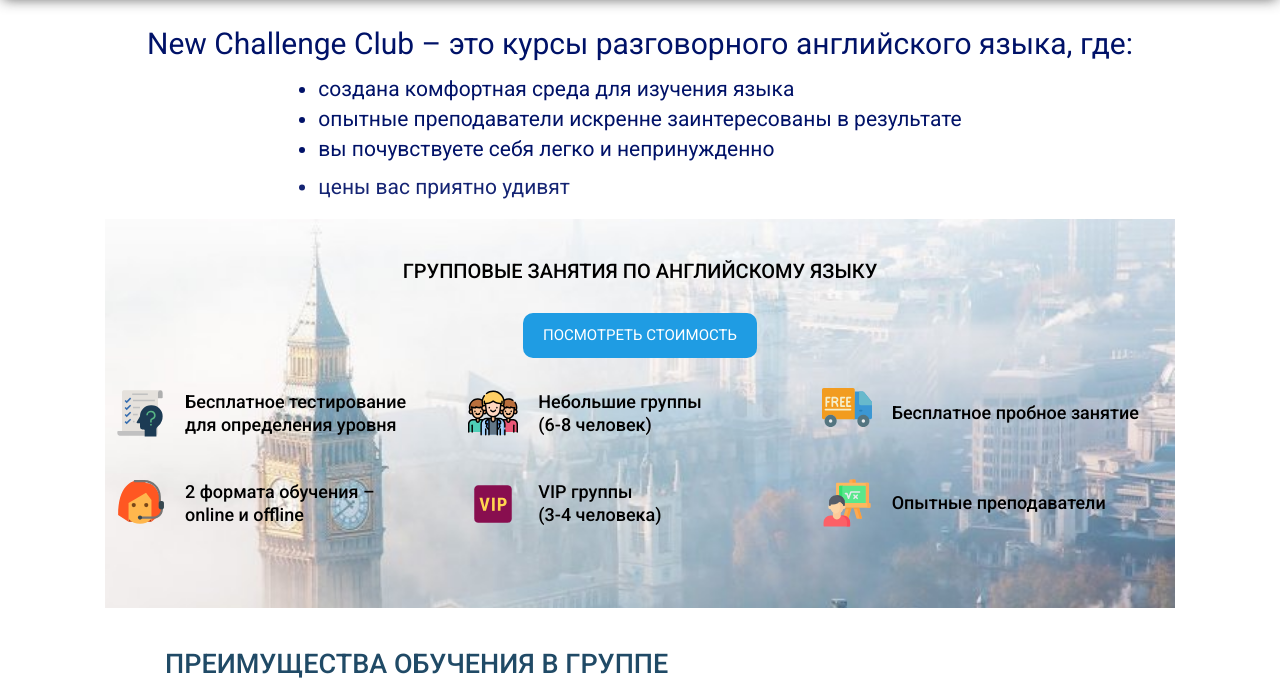
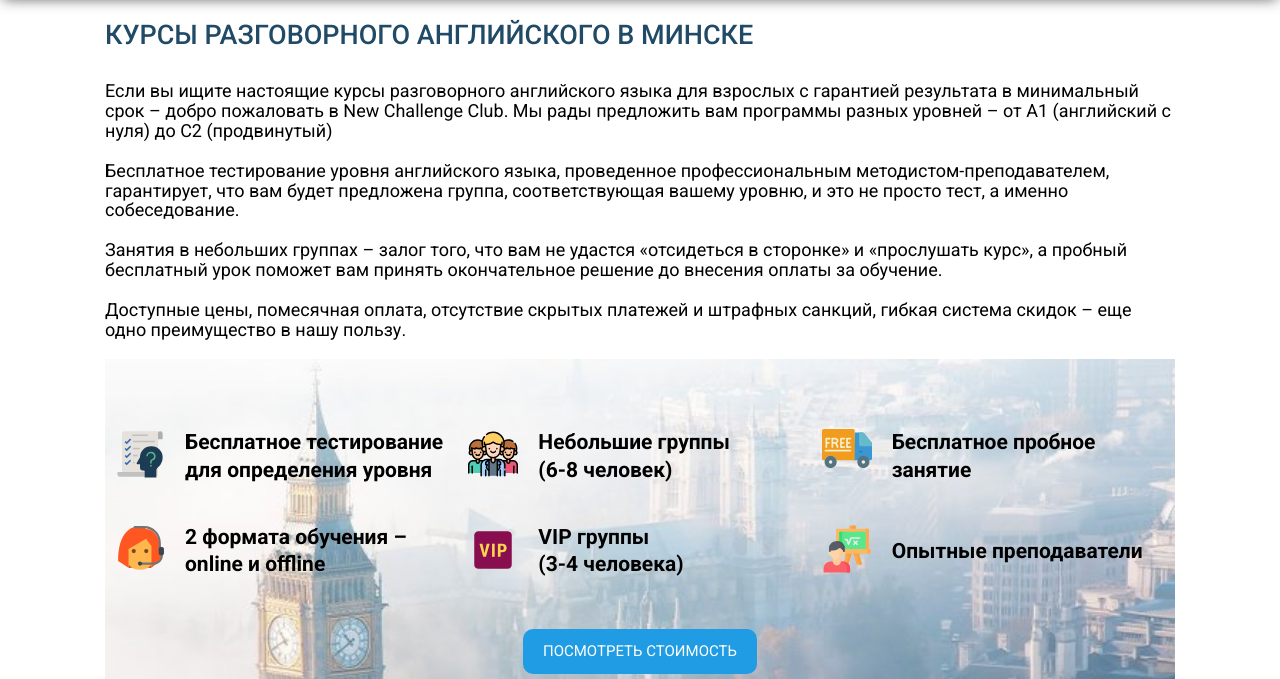
Before and after one commit to Evgen112227/english-school-site, a plain HTML site: page group-learning.html in a window 1280 px wide. Shown: the part 121-800 px from the top of the page. Drawn offline with Linux system fonts and the light colour scheme.

Commit message:
added some changes

```diff
--- a/css/_group-studying.scss
+++ b/css/_group-studying.scss
@@ -1,3 +1,11 @@
+.description {
+	margin-bottom: 2rem;
+	p {
+		margin-bottom: 2rem;
+		font-size: 1.8rem;
+		line-height: 1.1;
+	}
+}
 .group-studying {
 	color: #000;
 	margin-bottom: 4rem;
@@ -9,8 +17,8 @@
 		background-repeat: no-repeat;
 		background-position: 50% 20%;
 		background-size: cover;
-		padding-top: 4rem;
-		padding-bottom: 8rem;
+		padding-top: 2rem;
+		padding-bottom: 3rem;
 		padding-right: 1rem;
 		padding-left: 1rem;
 	}
@@ -48,7 +56,8 @@
 
 	&__list {
 		display: grid;
-
+		margin-top: 5rem;
+		margin-bottom: 5rem;
 		align-content: center;
 		justify-content: center;
 		grid-template-columns: repeat(auto-fit, minmax(280px, 1fr));
@@ -76,8 +85,8 @@
 
 	&__text-top {
 		line-height: 1.3;
-		font-size: 1.8rem;
-		font-weight: 500;
+		font-size: 2.1rem;
+		font-weight: 600;
 		align-self: center;
 		justify-self: start;
 	}
@@ -275,13 +284,15 @@
 	// .group-benefits__right
 
 	&__right {
+		max-width: 50%;
 	}
 
 	// .group-benefits__image
 
 	&__image {
+		margin-left: 2rem;
 		border-radius: 10px;
-		max-width: 300px;
-		max-height: 300px;
+		width: auto;
+		height: 400px;
 	}
 }
--- a/css/style.css
+++ b/css/style.css
@@ -677,14 +677,15 @@ strong {
   left: 0px;
   top: 0px;
   z-index: 0;
-  width: 100%;
-  height: 100%;
-  -webkit-filter: blur(2.5px);
-          filter: blur(2.5px);
+  width: 120%;
+  height: 120%;
+  -webkit-filter: blur(0.5px);
+          filter: blur(0.5px);
   -o-object-fit: cover;
      object-fit: cover;
 }
 .about__form {
+  overflow: hidden;
   -webkit-box-flex: 1;
       -ms-flex: 1 1 50%;
           flex: 1 1 50%;
@@ -1780,6 +1781,15 @@ strong {
   margin-bottom: 2rem;
 }
 
+.description {
+  margin-bottom: 2rem;
+}
+.description p {
+  margin-bottom: 2rem;
+  font-size: 1.8rem;
+  line-height: 1.1;
+}
+
 .group-studying {
   color: #000;
   margin-bottom: 4rem;
@@ -1789,8 +1799,8 @@ strong {
   background-repeat: no-repeat;
   background-position: 50% 20%;
   background-size: cover;
-  padding-top: 4rem;
-  padding-bottom: 8rem;
+  padding-top: 2rem;
+  padding-bottom: 3rem;
   padding-right: 1rem;
   padding-left: 1rem;
 }
@@ -1826,6 +1836,8 @@ strong {
 }
 .group-studying__list {
   display: grid;
+  margin-top: 5rem;
+  margin-bottom: 5rem;
   -ms-flex-line-pack: center;
       align-content: center;
   -webkit-box-pack: center;
@@ -1844,8 +1856,8 @@ strong {
 }
 .group-studying__text-top {
   line-height: 1.3;
-  font-size: 1.8rem;
-  font-weight: 500;
+  font-size: 2.1rem;
+  font-weight: 600;
   -ms-flex-item-align: center;
       align-self: center;
   justify-self: start;
@@ -1996,10 +2008,14 @@ strong {
   margin-bottom: 3px;
   font-style: italic;
 }
+.group-benefits__right {
+  max-width: 50%;
+}
 .group-benefits__image {
+  margin-left: 2rem;
   border-radius: 10px;
-  max-width: 300px;
-  max-height: 300px;
+  width: auto;
+  height: 400px;
 }
 
 .wrapper1 {
--- a/group-learning.html
+++ b/group-learning.html
@@ -128,7 +128,28 @@
 			</header>
 			<main class="main">
 				<h1 class="visually-hidden">Занятия в группе</h1>
-				<section class="about">
+				<div class="description _container">
+					<h2>Курсы разговорного английского в Минске</h2>
+					<p>
+						Если вы ищите настоящие курсы разговорного английского языка для взрослых с гарантией результата в
+						минимальный срок – добро пожаловать в New Challenge Club. Мы рады предложить вам программы разных уровней –
+						от А1 (английский с нуля) до С2 (продвинутый)
+					</p>
+					<p>
+						Бесплатное тестирование уровня английского языка, проведенное профессиональным методистом-преподавателем,
+						гарантирует, что вам будет предложена группа, соответствующая вашему уровню, и это не просто тест, а именно
+						собеседование.
+					</p>
+					<p>
+						Занятия в небольших группах – залог того, что вам не удастся «отсидеться в сторонке» и «прослушать курс», а
+						пробный бесплатный урок поможет вам принять окончательное решение до внесения оплаты за обучение.
+					</p>
+					<p>
+						Доступные цены, помесячная оплата, отсутствие скрытых платежей и штрафных санкций, гибкая система скидок –
+						еще одно преимущество в нашу пользу.
+					</p>
+				</div>
+				<!-- <section class="about">
 					<h2 class="visually-hidden">О нас</h2>
 					<div class="about__message _container message-about">
 						<p class="message-about__header">New Challenge Club – это курсы разговорного английского языка, где:</p>
@@ -139,14 +160,12 @@
 							<li class="message-about__item item4">цены вас приятно удивят</li>
 						</ul>
 					</div>
-				</section>
+				</section> -->
 				<section class="group-studying">
 					<div class="_container">
 						<div class="group-studying__wrapper">
-							<h2 class="group-studying__title">ГРУППОВЫЕ ЗАНЯТИЯ ПО АНГЛИЙСКОМУ ЯЗЫКУ</h2>
-							<div class="group-studying__button">
-								<a class="group-studying__link" href="prices.html">посмотреть стоимость</a>
-							</div>
+							<h2 class="visually-hidden">ГРУППОВЫЕ ЗАНЯТИЯ ПО АНГЛИЙСКОМУ ЯЗЫКУ</h2>
+
 							<ul class="group-studying__list">
 								<li class="group-studying__item">
 									<div class="group-studying__icon">
@@ -194,6 +213,9 @@
 									<div class="group-studying__text-top">Опытные преподаватели</div>
 								</li>
 							</ul>
+							<div class="group-studying__button">
+								<a class="group-studying__link" href="prices.html">посмотреть стоимость</a>
+							</div>
 						</div>
 					</div>
 				</section>
```
Also changed, not shown: css/_about.scss (+4 -3 lines), img/group-benefits.jpg.
